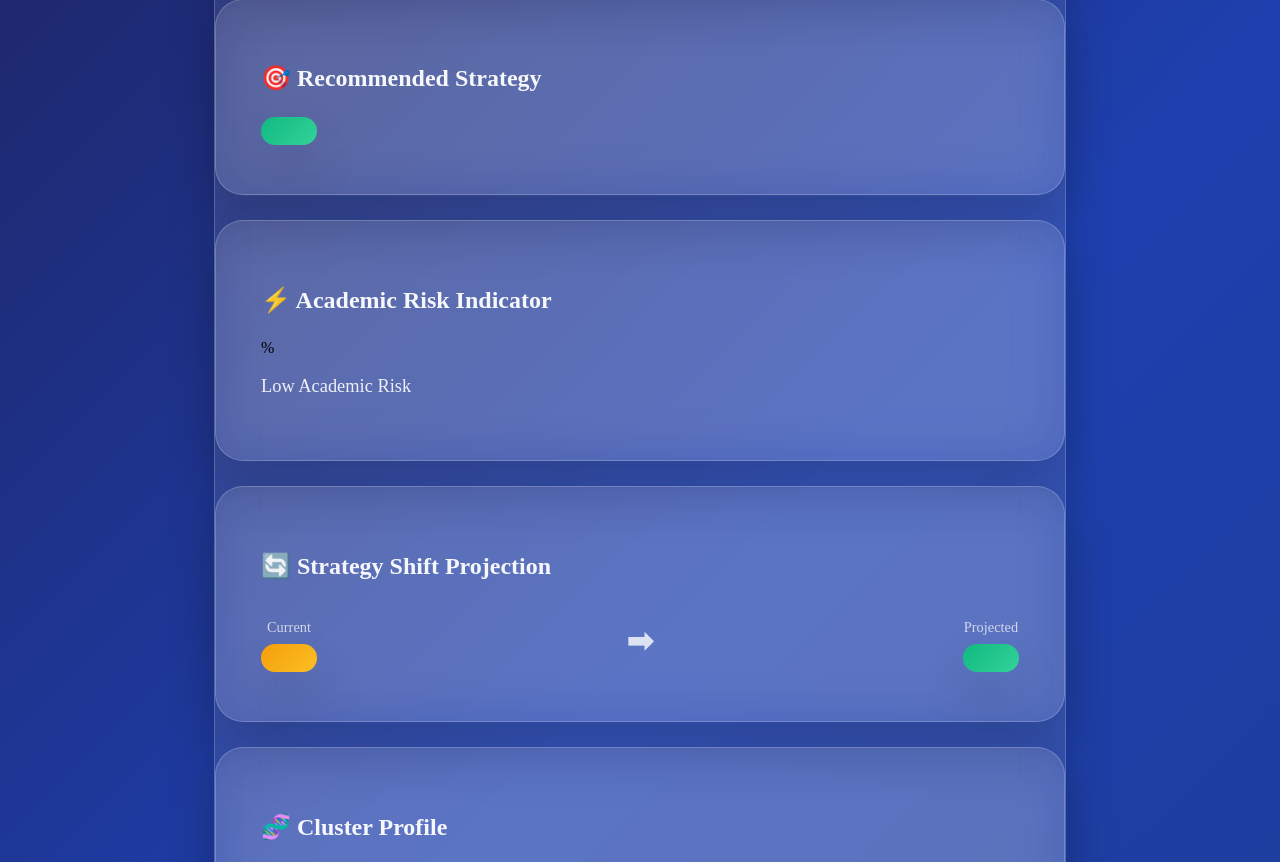
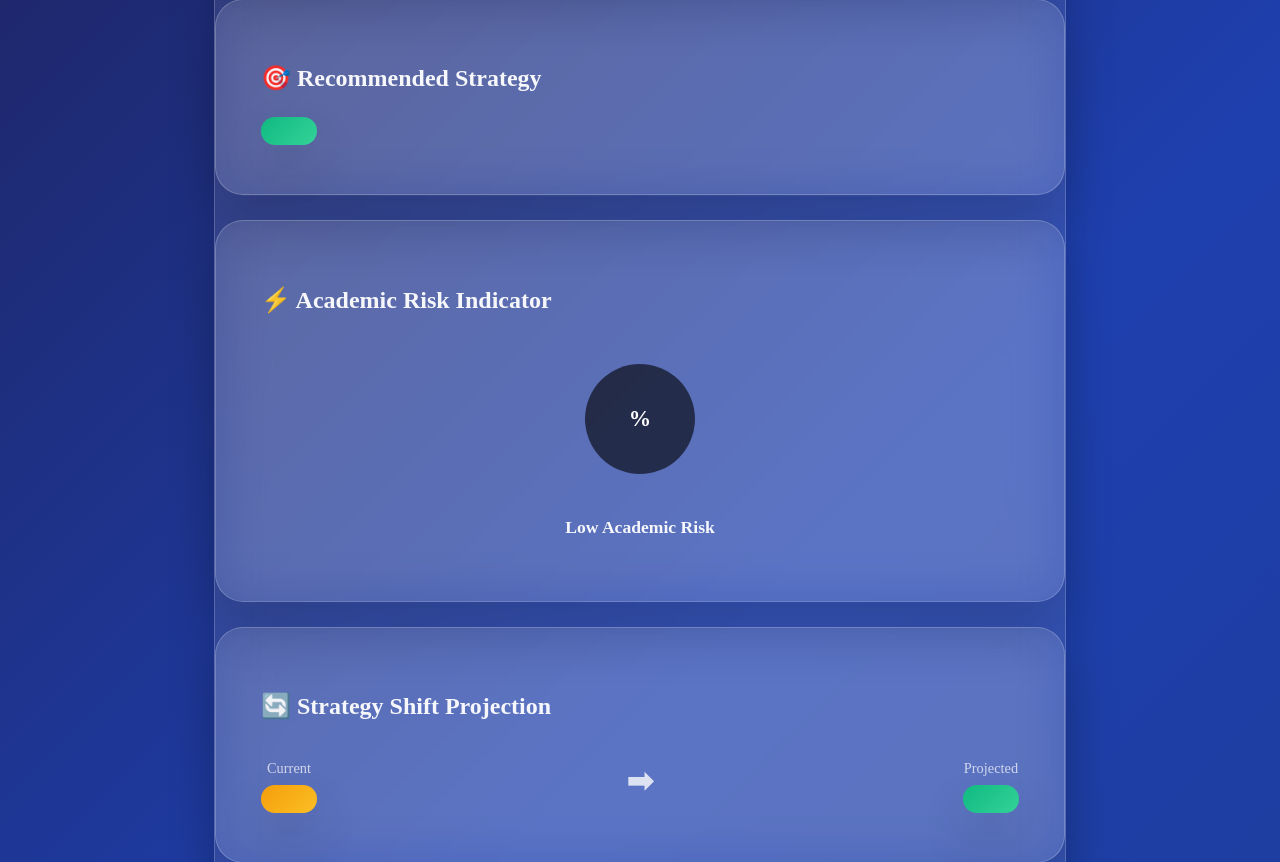
Before and after one commit to ABHIGH15/academic-advisory-system, a Flask app: template templates/result.html in a window 1280 px wide. Shown: the part 693-1555 px from the top of the page. Run offline with Flask 3, Linux system fonts and the light colour scheme; the template is opened without the code that fills it, so the values that code supplies are empty; parts of the project's set-up code (start-up, migrations or seed data) failed here and were passed over.

Commit message:
Update style.css

```diff
--- a/static/style.css
+++ b/static/style.css
@@ -399,3 +399,39 @@ p {
 canvas {
     margin-top: 20px;
 }
+
+/* ===== Risk Gauge ===== */
+
+.risk-gauge {
+    text-align: center;
+    margin-top: 20px;
+}
+
+.risk-circle {
+    width: 160px;
+    height: 160px;
+    margin: 0 auto 15px;
+    border-radius: 50%;
+    display: flex;
+    align-items: center;
+    justify-content: center;
+}
+
+.risk-inner {
+    width: 110px;
+    height: 110px;
+    background: rgba(0,0,0,0.6);
+    border-radius: 50%;
+    display: flex;
+    align-items: center;
+    justify-content: center;
+    color: white;
+    font-weight: 800;
+    font-size: 1.4rem;
+}
+
+.risk-label {
+    font-weight: 600;
+    font-size: 1.1rem;
+    color: rgba(255,255,255,0.95);
+}
```
